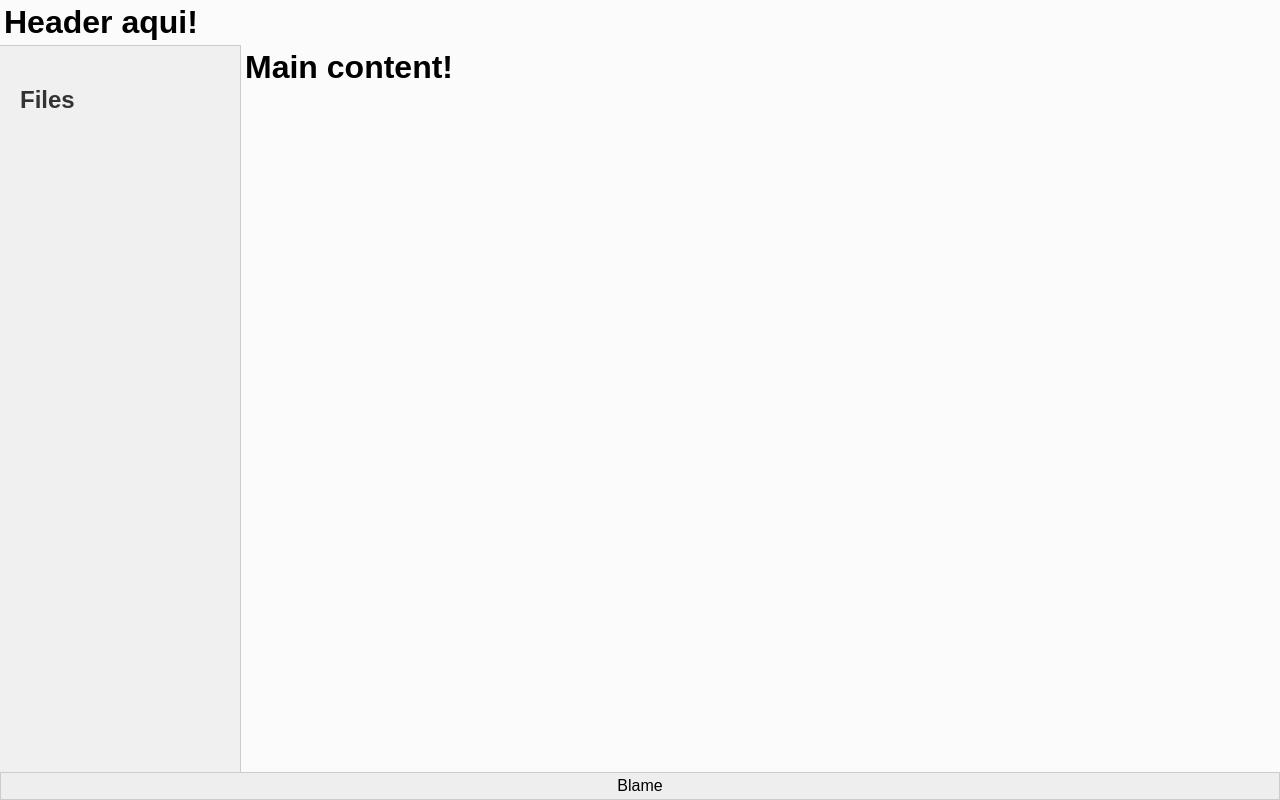
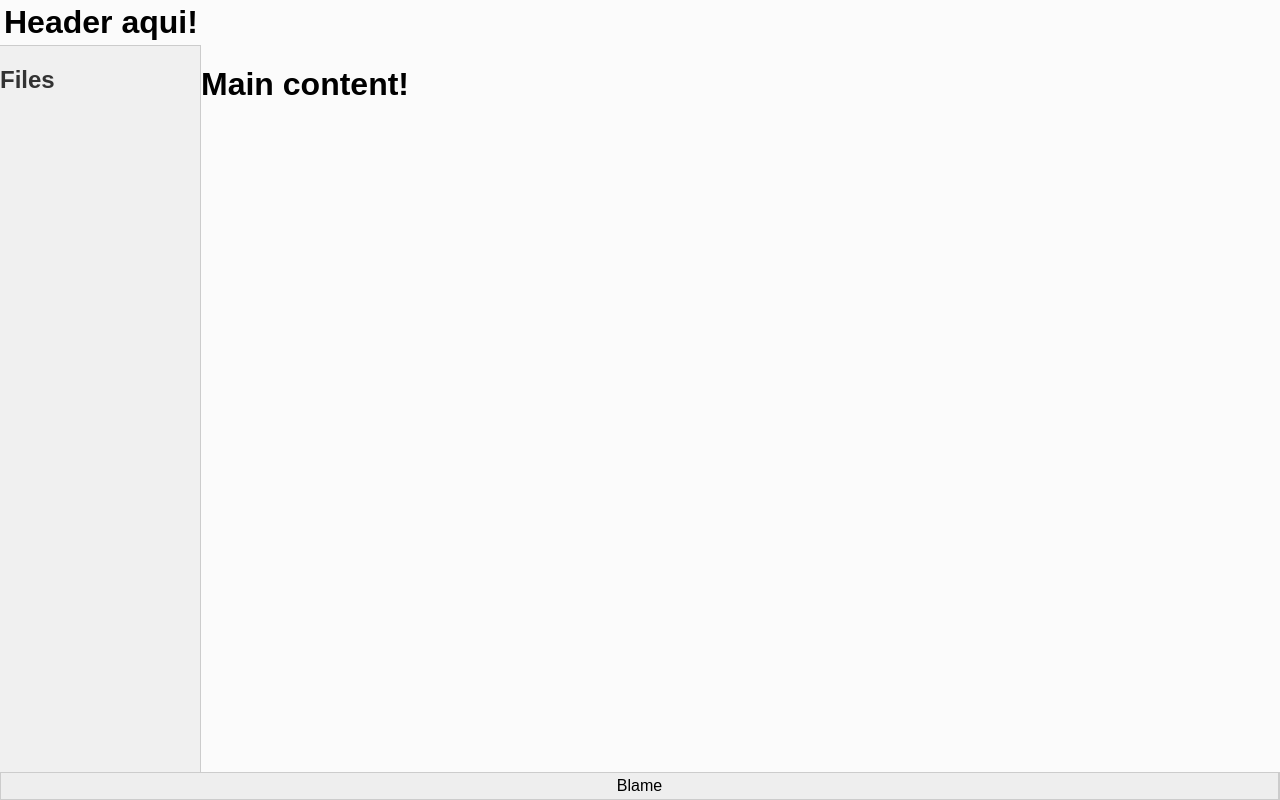
Before and after one commit to ovidio-francisco/blame, a React (Create React App) app: page / in a window 1280 px wide. Built offline with nearby package versions, Linux system fonts and the light colour scheme.

Commit message:
Refactor components with styled-components

```diff
--- a/src/components/FilesSidebar/FilesSidebar.css
+++ /dev/null
@@ -1,10 +0,0 @@
-aside {
-  background-color: #f0f0f0;
-  color: #333;
-  padding: 20px;
-  width: 200px;
-  height: auto;
-  overflow-y: auto;
-  border-right: 1px solid #ccc;
-  border-top: 1px solid #ccc;
-}
--- a/src/components/FilesSidebar/FilesSidebar.jsx
+++ b/src/components/FilesSidebar/FilesSidebar.jsx
@@ -1,13 +1,24 @@
 import React from 'react';
-import './FilesSidebar.css'
+import styled from 'styled-components';
+
+
+const FilesSidebarWrapper = styled.aside`
+  background-color: #f0f0f0;
+  color: #333;
+  width: 200px;
+  height: auto;
+  border-right: 1px solid #ccc;
+  border-top: 1px solid #ccc;
+`;
+
 
 const FilesSidebar = () => {
 	return (
-		<aside>
+		<FilesSidebarWrapper>
 
 			<h2>Files</h2>
 
-		</aside>
+		</FilesSidebarWrapper>
 	);
 };
 
--- a/src/components/Footer/Footer.jsx
+++ b/src/components/Footer/Footer.jsx
@@ -6,23 +6,22 @@ import styled from 'styled-components'
 const FooterWrapper = styled.footer`
 	display: flex;
 	justify-content: space-evenly;
-	border-top: 1px solid #ccc;
-	border-bottom: 1px solid #ccc;
-	border-left: 1px solid #ccc;
+	border: 1px solid #ccc;
 	background-color: #eee;
+
+	div {
+		text-align: center;
+		flex: 1;
+		padding: 4px;
+		border-right: 1px solid #ccc;
+	}
 `;
 
-const Box = styled.div`
-	text-align: center;
-	flex: 1;
-	padding: 4px;
-	border-right: 1px solid #ccc;
-`;
 
 const Footer = () => {
 	return (
 		<FooterWrapper>
-			<Box>Blame</Box>
+			<div>Blame</div>
 		</FooterWrapper>
 	);
 };
--- a/src/components/Header/Header.css
+++ /dev/null
@@ -1,3 +0,0 @@
-h1 {
-	margin: 4px;
-}
--- a/src/components/Header/Header.jsx
+++ b/src/components/Header/Header.jsx
@@ -1,12 +1,17 @@
 import React from 'react';
+import styled from 'styled-components';
 
-import './Header.css';
+const HeaderWrapper = styled.header`
+	h1 {
+		margin: 4px;
+	}
+`;
 
 const Header = () => {
 	return (
-		<header>
+		<HeaderWrapper>
 			<h1>Header aqui!</h1>
-		</header>
+		</HeaderWrapper>
 	);
 };
 
```
